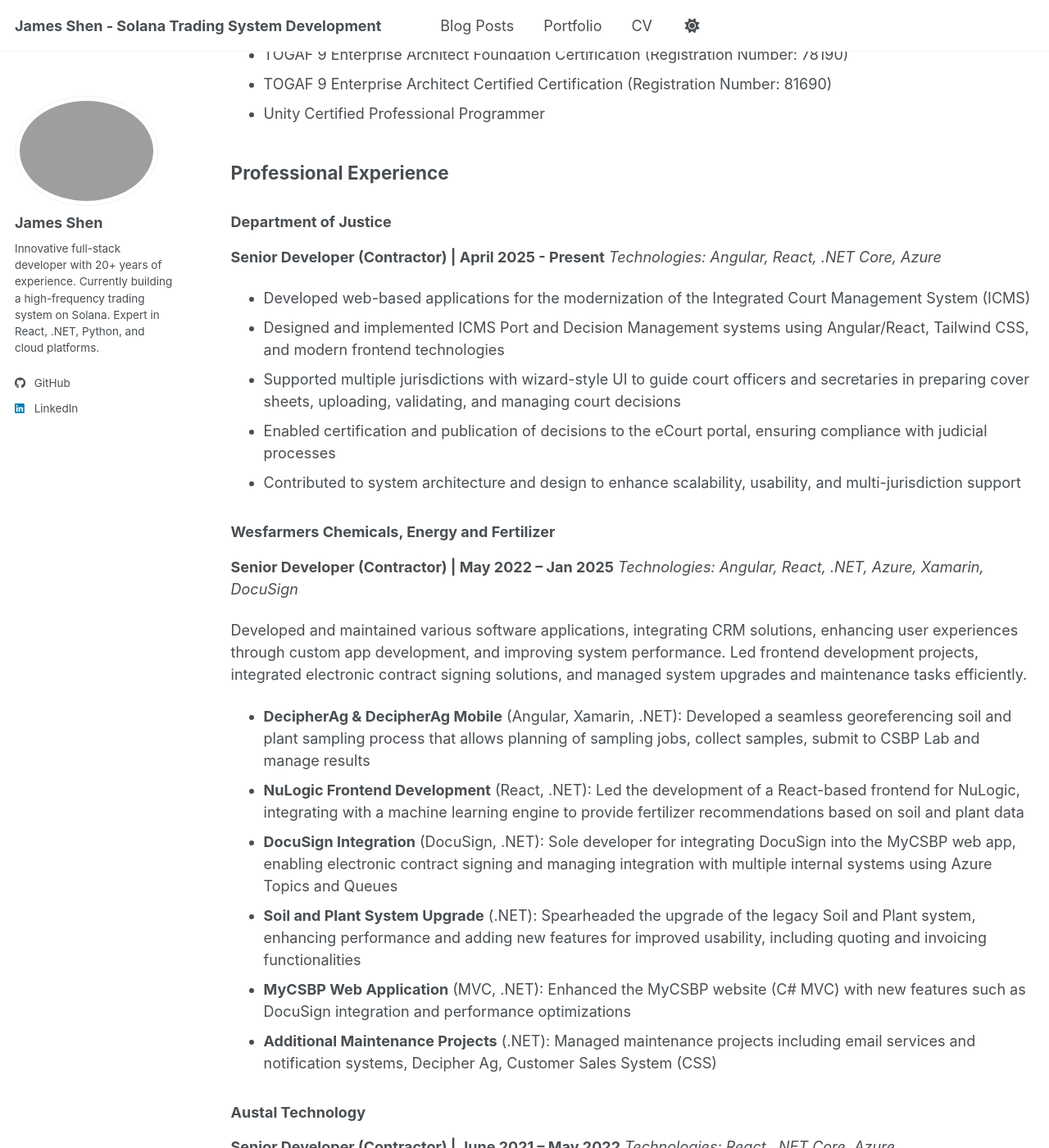
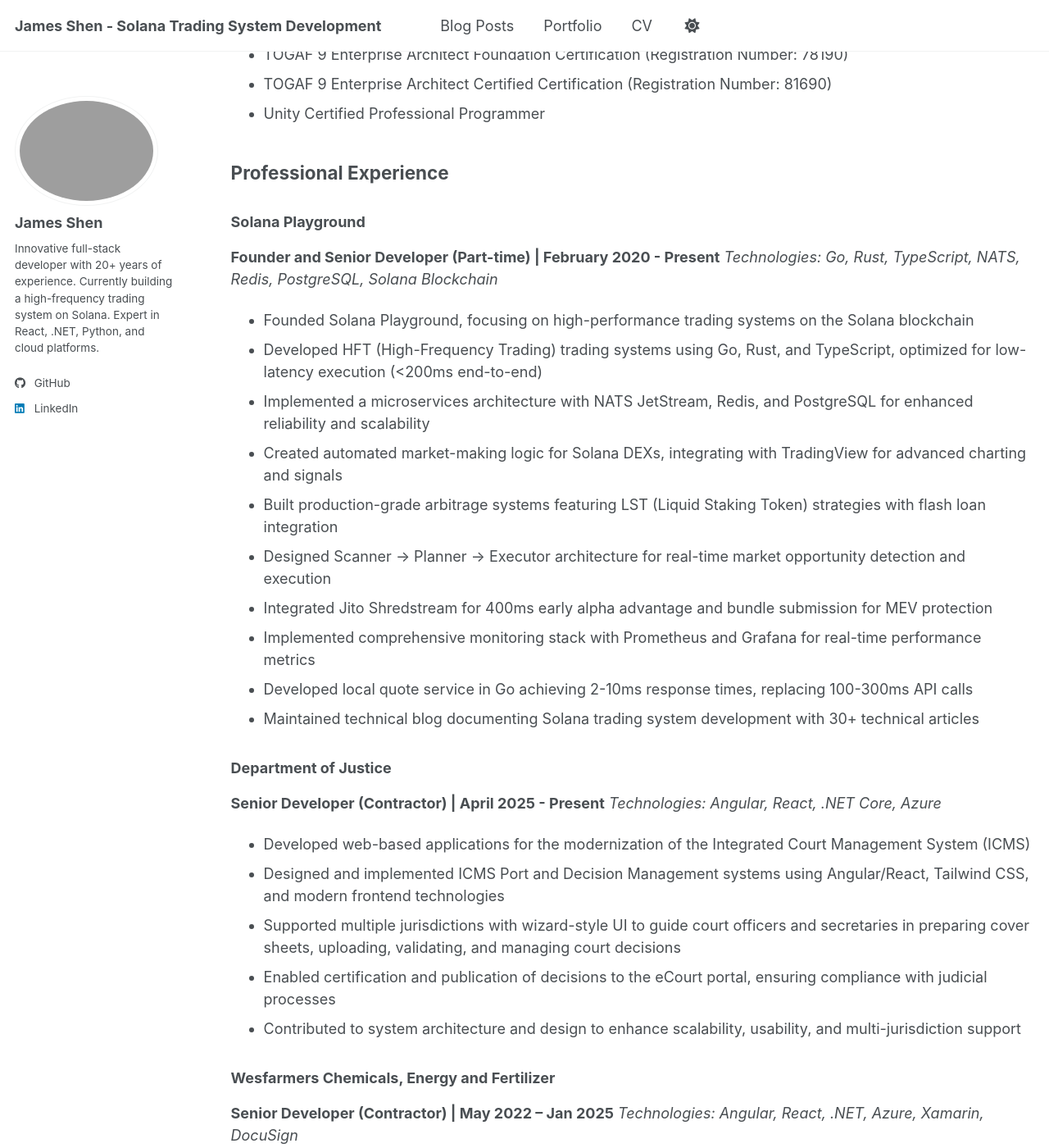
Before and after one commit to guidebee/guidebee.github.io, a Jekyll site: the page built from _pages/cv.md, in a window 1280 px wide and 1400 px high, scrolled down 2851 px. Shown: the whole window at 82% size. Built offline with Jekyll 4.4.1, drawn with Linux system fonts in a browser that asks for light colours; a script bundle is joined from its source files by our own code; library files that are not in the unit come from our copies.

Commit message:
üpdate dv

```diff
--- a/_pages/cv.md
+++ b/_pages/cv.md
@@ -89,6 +89,21 @@
 * Unity Certified Professional Programmer
 
 ## Professional Experience
+
+### Solana Playground
+**Founder and Senior Developer (Part-time) | February 2020 - Present**
+*Technologies: Go, Rust, TypeScript, NATS, Redis, PostgreSQL, Solana Blockchain*
+
+* Founded Solana Playground, focusing on high-performance trading systems on the Solana blockchain
+* Developed HFT (High-Frequency Trading) trading systems using Go, Rust, and TypeScript, optimized for low-latency execution (<200ms end-to-end)
+* Implemented a microservices architecture with NATS JetStream, Redis, and PostgreSQL for enhanced reliability and scalability
+* Created automated market-making logic for Solana DEXs, integrating with TradingView for advanced charting and signals
+* Built production-grade arbitrage systems featuring LST (Liquid Staking Token) strategies with flash loan integration
+* Designed Scanner → Planner → Executor architecture for real-time market opportunity detection and execution
+* Integrated Jito Shredstream for 400ms early alpha advantage and bundle submission for MEV protection
+* Implemented comprehensive monitoring stack with Prometheus and Grafana for real-time performance metrics
+* Developed local quote service in Go achieving 2-10ms response times, replacing 100-300ms API calls
+* Maintained technical blog documenting Solana trading system development with 30+ technical articles
 
 ### Department of Justice
 **Senior Developer (Contractor) | April 2025 - Present**
```
